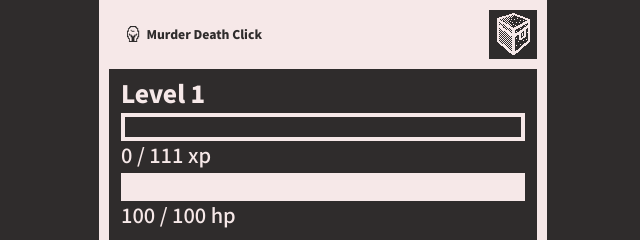
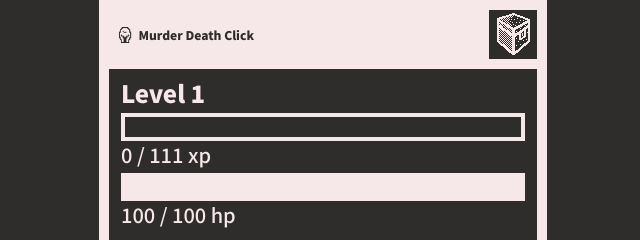
Before and after one commit to centaurreader/rpg, a plain HTML site: page index.html in a window 1280 px wide. Shown: the top 240 px of the page, 317-957 px from the left. Drawn offline with Linux system fonts and the light colour scheme.

Commit message:
tweak title layout

```diff
--- a/index.html
+++ b/index.html
@@ -50,11 +50,11 @@
       .title {
         display: flex;
         align-items: center;
+        height: 100%;
+        padding-left: .5rem;
         max-width: 448px;
-        margin: 0 auto;
         font-size: .75rem;
         font-weight: 900;
-        padding: 1rem;
         background-color: #f6e8e8;
         color: #2f2c2c;
       }
```
